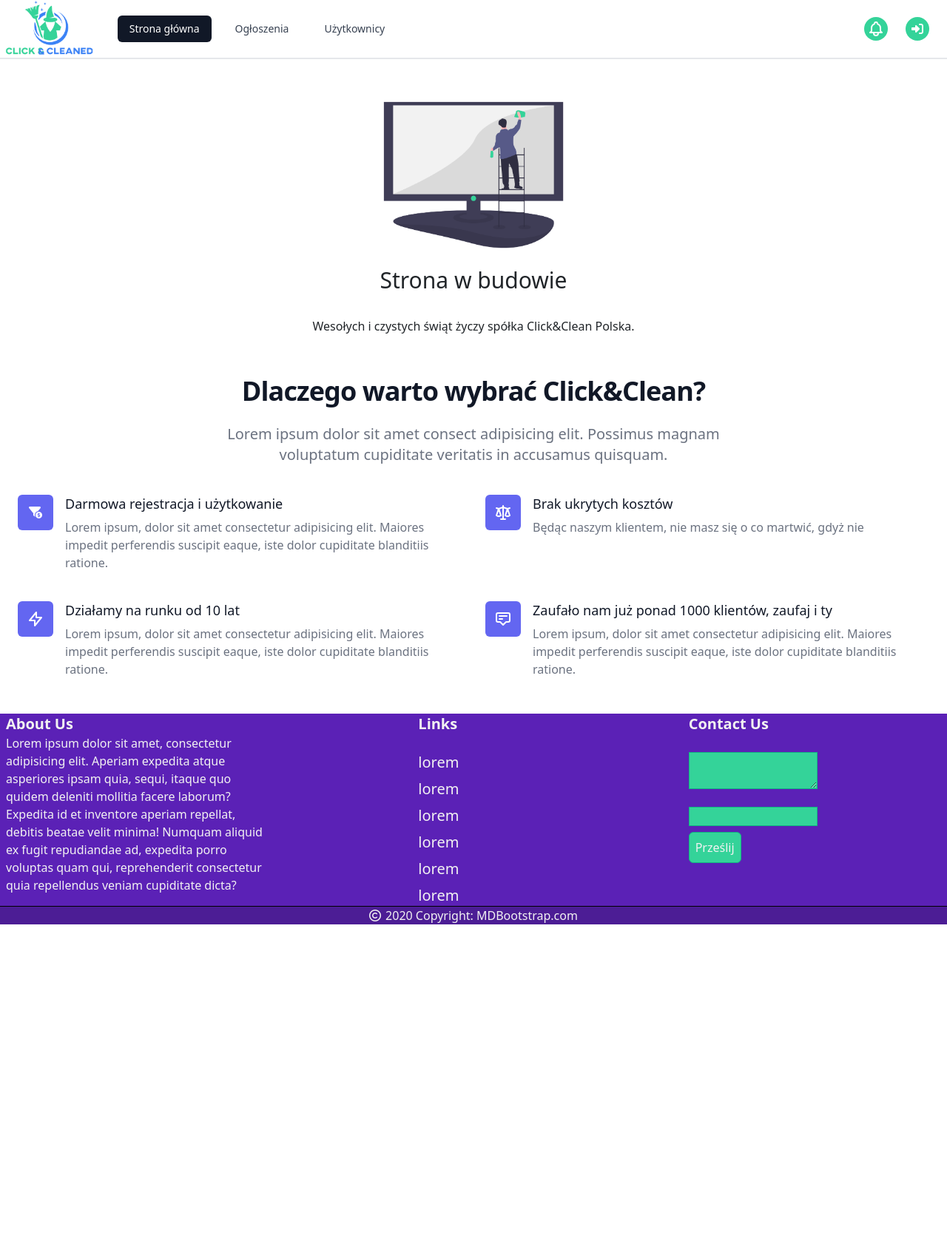
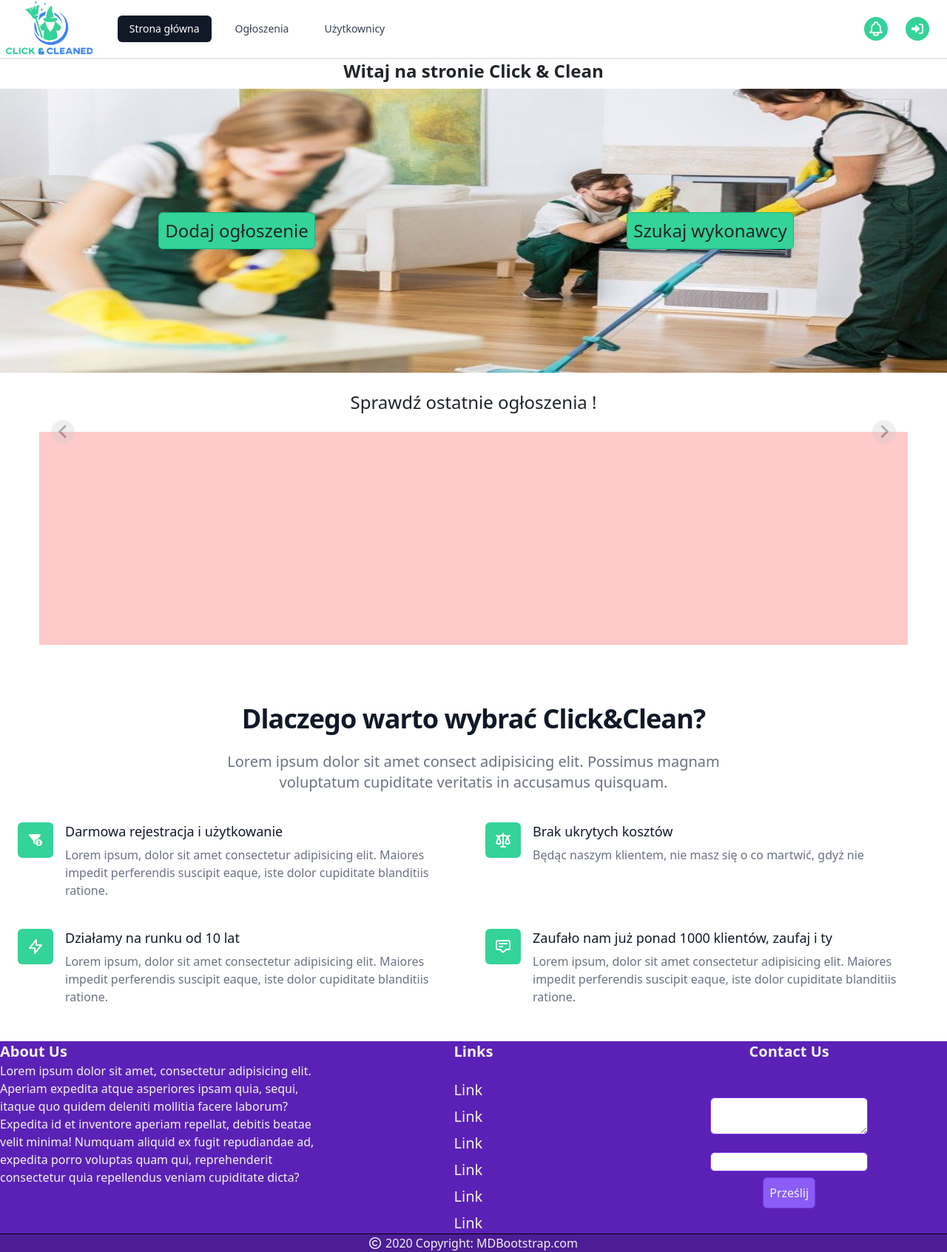
Before and after one commit to Jeden1102/clean-test, a PHP site: page / in a window 1280 px wide. Shown: the whole page at 74% size. Before the commit the page ends 1250 px from the top, so only its background shows below. Run offline with PHP 8.4, Linux system fonts and the light colour scheme; data that the repository does not hold is empty; a stand-in replaces the project's code that opens the database connection; style sheets or scripts are compiled from the project's sources; some libraries are stand-ins or nearby versions.

Commit message:
add: strona główna przywitanie, lista ostatnich ogłoszeń, listowanie ogłoszeń z bazy tofix:filter

```diff
--- a/index.php
+++ b/index.php
@@ -1,5 +1,12 @@
 <?php
 session_start();
+require './back/conn.php';
+
+$sql = "SELECT * from orders";
+$result = $conn->query($sql);
+
+$json = mysqli_fetch_all($result, MYSQLI_ASSOC);
+
 ?>
 <!DOCTYPE html>
 <html lang="en">
@@ -14,7 +21,8 @@
     <script src="https://cdn.jsdelivr.net/npm/bootstrap@5.0.0-beta2/dist/js/bootstrap.bundle.min.js" integrity="sha384-b5kHyXgcpbZJO/tY9Ul7kGkf1S0CWuKcCD38l8YkeH8z8QjE0GmW1gYU5S9FOnJ0" crossorigin="anonymous"></script>
     <link href="./public/styles.css" rel="stylesheet"/>
     <link href="./public/additionalcss.css" rel="stylesheet"/>
-
+    <script src="https://cdn.jsdelivr.net/npm/@splidejs/splide@latest/dist/js/splide.min.js"></script>
+    <link rel="stylesheet" href="https://cdn.jsdelivr.net/npm/@splidejs/splide@latest/dist/css/splide.min.css">
 </head>
 
 <body >
@@ -82,12 +90,55 @@
 <div class="alert alert-warning hidden w-full " role="alert">
         Twoje konto zostało usunięte !
 </div>
-    <img src="./public/assets/img/build-page.png" class="relative mt-8 w-1/4" alt="">
+<p class="text-2xl mb-2 font-bold">Witaj na stronie Click & Clean</p>
+<div class="flex w-full h-96 text-2xl">
+    <!-- <img src="./public/assets/img/sp2.jpg" alt="" class="w-full h-96 absolute" /> -->
+    <div class="flex-1 flex items-center justify-center z-10">
+        <button class="border-1 border-green-500 rounded-md bg-green-400 hover:bg-green-500 p-2 shadow">Dodaj ogłoszenie</button>
+    </div>
+    <div class="flex-1 flex items-center justify-center z-10">
+      <button class="border-1 border-green-500 rounded-md bg-green-400 hover:bg-green-500 p-2 shadow">Szukaj wykonawcy</button>
+    </div>
+    <img src="./public/assets/img/hello.jpg" alt="" class="w-full h-96 absolute" />
+</div>
+    <!-- <img src="./public/assets/img/build-page.png" class="relative mt-8 w-1/4" alt="">
         <h2 class="text-center text-3xl">Strona w budowie</h2>
-        <p class="text-center mt-8">Wesołych i czystych świąt życzy spółka Click&Clean Polska.</p>
+        <p class="text-center mt-8">Wesołych i czystych świąt życzy spółka Click&Clean Polska.</p> -->
 
 </div>
-<div class="py-12 bg-white">
+<!-- carousel -->
+<h2 class="text-center mt-6 text-2xl">Sprawdź ostatnie ogłoszenia !</h2>
+<div class="bg-red-200 mt-4 h-72 w-full md:w-11/12 mx-auto">
+<div class="splide" id="splide">
+	<div class="splide__track  mt-4">
+		<ul class="splide__list  h-72 mt-4">
+
+      <?php
+        foreach ($json as $value) {
+
+          echo '
+			  <li class="splide__slide  h-full card">
+
+          <img class="w-full h-5/6"  src="./public/assets/img/sp1.jpg" alt="">
+          <div class="flex items-center h-1/6">
+            <h2 class="ml-2">Zlecę mycie podłogi</h2>
+            <p class="ml-2 font-bold">    ' .  $value['order_price'] . 'zł</p>
+            <button type="button" class="ml-4 next-step  inline-flex justify-center py-2 px-4 border border-transparent shadow-sm text-sm font-medium rounded-md text-white bg-indigo-600 hover:bg-indigo-700 focus:outline-none focus:ring-2 focus:ring-offset-2 focus:ring-indigo-500">
+            Sprawdź
+        </button>
+          </div>
+        </li>
+
+
+          ';
+        }
+      ?>
+
+		</ul>
+	</div>
+</div>
+</div>
+<div class="py-12 bg-white mt-4">
   <div class="max-w-7xl mx-auto px-4 sm:px-6 lg:px-8">
     <div class="lg:text-center">
       <p class="mt-2 text-3xl leading-8 font-extrabold tracking-tight text-gray-900 sm:text-4xl">
@@ -102,7 +153,7 @@
       <dl class="space-y-10 md:space-y-0 md:grid md:grid-cols-2 md:gap-x-8 md:gap-y-10">
         <div class="relative">
           <dt>
-            <div class="absolute flex items-center justify-center h-12 w-12 rounded-md bg-indigo-500 text-white">
+            <div class="absolute flex items-center justify-center h-12 w-12 rounded-md bg-green-400 text-white">
               <!-- Heroicon name: outline/globe-alt -->
               <i class="fas fa-funnel-dollar"></i>
             </div>
@@ -116,7 +167,7 @@
 
         <div class="relative">
           <dt>
-            <div class="absolute flex items-center justify-center h-12 w-12 rounded-md bg-indigo-500 text-white">
+            <div class="absolute flex items-center justify-center h-12 w-12 rounded-md bg-green-400 text-white">
               <!-- Heroicon name: outline/scale -->
               <svg class="h-6 w-6" xmlns="http://www.w3.org/2000/svg" fill="none" viewBox="0 0 24 24" stroke="currentColor" aria-hidden="true">
                 <path stroke-linecap="round" stroke-linejoin="round" stroke-width="2" d="M3 6l3 1m0 0l-3 9a5.002 5.002 0 006.001 0M6 7l3 9M6 7l6-2m6 2l3-1m-3 1l-3 9a5.002 5.002 0 006.001 0M18 7l3 9m-3-9l-6-2m0-2v2m0 16V5m0 16H9m3 0h3" />
@@ -132,7 +183,7 @@
 
         <div class="relative">
           <dt>
-            <div class="absolute flex items-center justify-center h-12 w-12 rounded-md bg-indigo-500 text-white">
+            <div class="absolute flex items-center justify-center h-12 w-12 rounded-md bg-green-400 text-white">
               <!-- Heroicon name: outline/lightning-bolt -->
               <svg class="h-6 w-6" xmlns="http://www.w3.org/2000/svg" fill="none" viewBox="0 0 24 24" stroke="currentColor" aria-hidden="true">
                 <path stroke-linecap="round" stroke-linejoin="round" stroke-width="2" d="M13 10V3L4 14h7v7l9-11h-7z" />
@@ -148,7 +199,7 @@
 
         <div class="relative">
           <dt>
-            <div class="absolute flex items-center justify-center h-12 w-12 rounded-md bg-indigo-500 text-white">
+            <div class="absolute flex items-center justify-center h-12 w-12 rounded-md bg-green-400 text-white">
               <!-- Heroicon name: outline/annotation -->
               <svg class="h-6 w-6" xmlns="http://www.w3.org/2000/svg" fill="none" viewBox="0 0 24 24" stroke="currentColor" aria-hidden="true">
                 <path stroke-linecap="round" stroke-linejoin="round" stroke-width="2" d="M7 8h10M7 12h4m1 8l-4-4H5a2 2 0 01-2-2V6a2 2 0 012-2h14a2 2 0 012 2v8a2 2 0 01-2 2h-3l-4 4z" />
@@ -168,27 +219,35 @@
 
 <div class="min-h-0 w-full" style="color:#f2f2f2;">
   <div class="h-3/4 w-full flex border-b border-black bg-purple-800">
-  <div class="flex-1 pl-2">
+  <div class="flex-1">
   <div class="text-xl font-bold">About Us</div>
   <p>Lorem ipsum dolor sit amet, consectetur adipisicing elit. Aperiam expedita atque asperiores ipsam quia, sequi, itaque quo quidem deleniti mollitia facere laborum? Expedita id et inventore aperiam repellat, debitis beatae velit minima! Numquam aliquid ex fugit repudiandae ad, expedita porro voluptas quam qui, reprehenderit consectetur quia repellendus veniam cupiditate dicta?</p>
   </div>
-    <div class="flex-1 mx-3 pl-48">
+    <div class="flex-1 justify-center flex">
       <ul class="list-none text-xl font-bold">Links
-        <li class="font-normal pt-4"><a href="#" class="hover:text-gray-400">lorem</a></li>
-        <li class="font-normal pt-2"><a href="#" class="hover:text-gray-400">lorem</a></li>
-        <li class="font-normal pt-2"><a href="#" class="hover:text-gray-400">lorem</a></li>
-        <li class="font-normal pt-2"><a href="#" class="hover:text-gray-400">lorem</a></li>
-        <li class="font-normal pt-2"><a href="#" class="hover:text-gray-400">lorem</a></li>
-        <li class="font-normal pt-2"><a href="#" class="hover:text-gray-400">lorem</a></li>
+        <li class="font-normal pt-4"><a href="#" class="hover:text-gray-400">Link</a></li>
+        <li class="font-normal pt-2"><a href="#" class="hover:text-gray-400">Link</a></li>
+        <li class="font-normal pt-2"><a href="#" class="hover:text-gray-400">Link</a></li>
+        <li class="font-normal pt-2"><a href="#" class="hover:text-gray-400">Link</a></li>
+        <li class="font-normal pt-2"><a href="#" class="hover:text-gray-400">Link</a></li>
+        <li class="font-normal pt-2"><a href="#" class="hover:text-gray-400">Link</a></li>
       </ul>
     </div>
-    <div class="flex-1 h-full">
-      <div class="font-bold text-xl">Contact Us</div>
-      <textarea class="border-1 flex my-4 bg-green-400 border-green-500 w-1/2 outline-none"></textarea>
-      <input type="text" class="border-1 border-green-500 bg-green-400 flex w-1/2 outline-none" />
-      <button class="border-1 bg-green-400 my-2 p-2 rounded-md border-green-500">Prześlij</button>
+    <div class="flex-1 justify-center h-full">
+      <div class="font-bold text-xl flex justify-center">Contact Us</div>
+        <div class="mt-4">
+          <div class="flex justify-center">
+            <textarea class="border-1 flex my-4 border-purple-600 w-1/2 outline-none rounded-md"></textarea>
+          </div>
+          <div class="flex justify-center">
+            <input type="text" class="border-1 border-purple-600 flex w-1/2 outline-none rounded-md" />
+          </div>
+          <div class="flex justify-center">
+            <button class="border-1 bg-purple-500 my-2 p-2 rounded-md border-purple-600 hover:bg-purple-600">Prześlij</button>
+          </div>
+        </div>
+      </div>
     </div>
-  </div>
   <div class="h-1/4 w-full flex justify-center bg-purple-900"><i class="far fa-copyright mr-1.5 mt-1"></i> 2020 Copyright: MDBootstrap.com</div>
 </div>
 
@@ -227,3 +286,22 @@
 }
 
 ?>
+<script>
+  document.addEventListener( 'DOMContentLoaded', function () {
+	new Splide( '#splide', {
+		perPage    : 4,
+    perMove: 1,
+		breakpoints: {
+			1200: {
+				perPage: 3,
+            },
+            1024: {
+                perPage:2,
+            },
+            840:{
+                perPage:1,
+            }
+		}
+	} ).mount();
+} );
+</script>
--- a/public/additionalcss.css
+++ b/public/additionalcss.css
@@ -51,3 +51,6 @@
 .checked-item{
     border:3px solid black;
 }
+.splide__pagination{
+    display:none !important;
+}
--- a/todo.txt
+++ b/todo.txt
@@ -1,2 +1,6 @@
 szmitu -> popraw wygladów filtów szczególnie na desktopie, dodaj ikony svg do tych divów w rodzaju usługi
 w ordersach -> baza pobiera się mała info, nie ma info o danychj osobowych, tytule ogloszenia etc
+w momencei tworzenia ordera do tabeli orders dodajemy kolumnę z datą utworzeia
+
+1. ogarnąc nawigację etc pod ogłoszenia
+2. strona pojedynczego ogłoszenia
```
Also changed, not shown: public/scripts/getApiData.js (+83 -23 lines), public/views/ogloszenia.php (+62 -9 lines), public/views/test.php (added, +20 -0 lines), public/assets/img/hello.jpg (added), public/assets/img/sp1.jpg (added), public/assets/img/sp2.jpg (added), public/assets/img/sp3.jpg (added).
